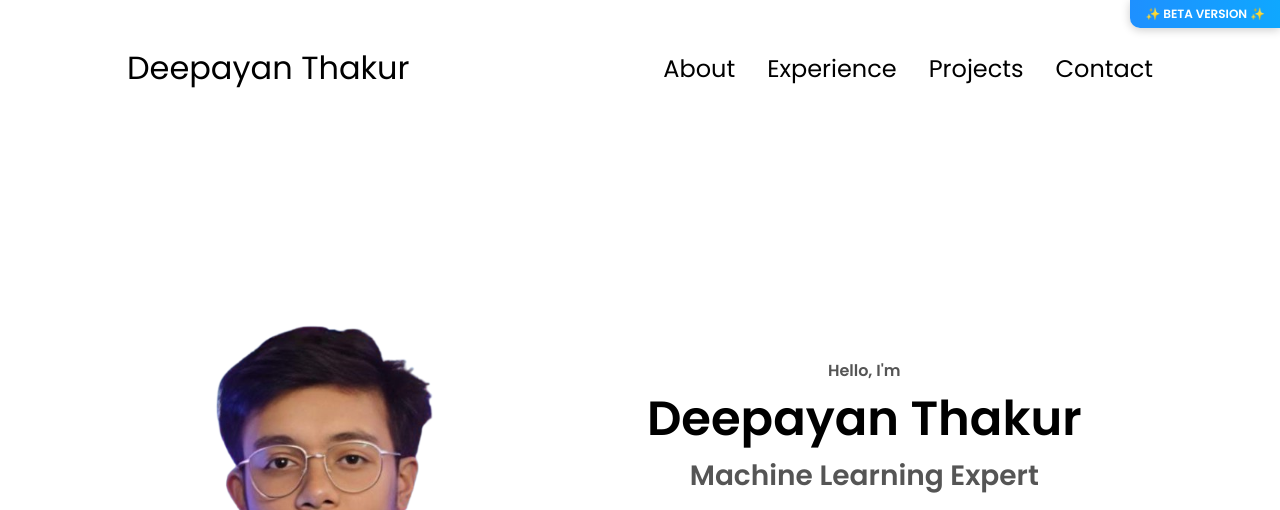
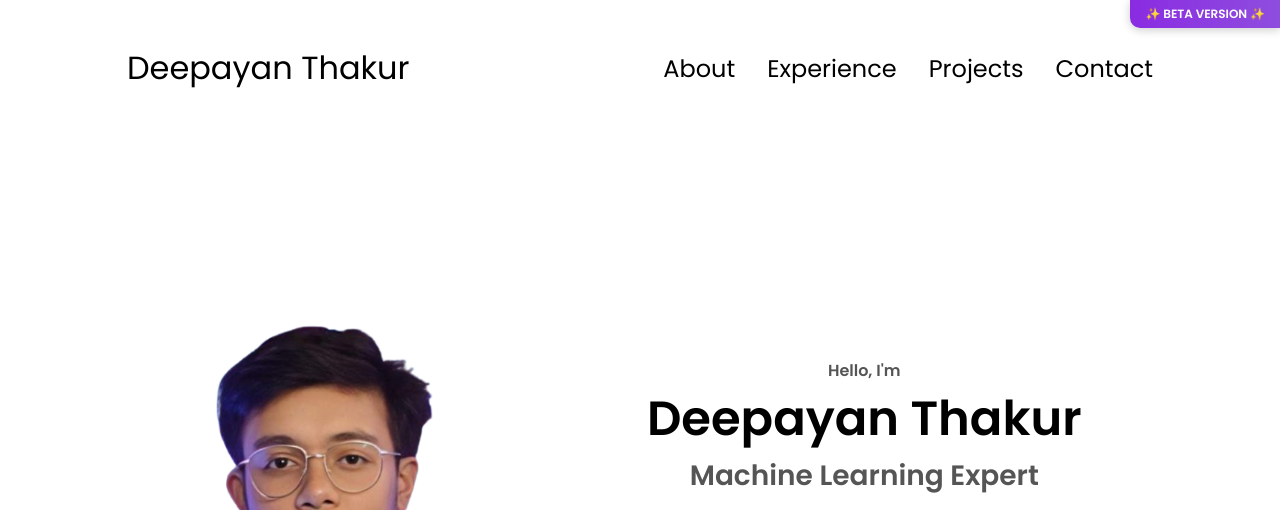
Before and after one commit to Deepayan-Thakur/deepayan-portfolio-beta, a plain HTML site: page index.html in a window 1280 px wide. Shown: the top 510 px of the page. Drawn offline with Linux system fonts and the light colour scheme.

Commit message:
Update index.html

```diff
--- a/index.html
+++ b/index.html
@@ -39,10 +39,16 @@
     </div>
   </nav>
   <section id="profile">
-    <div
-      style="position: fixed; top: 0; right: 0; background: linear-gradient(90deg, #1E90FF, #00BFFF, #1E90FF); color: white; padding: 5px 15px; font-size: 12px; z-index: 999; font-weight: bold; border-radius: 0 0 0 10px; box-shadow: 0 2px 10px rgba(0,0,0,0.2); animation: shine 2s infinite linear; background-size: 400% 100%;">
-      ✨ BETA VERSION ✨
-    </div>
+    <div style="position: fixed; top: 0; right: 0; background: linear-gradient(90deg, #8A2BE2, #9370DB, #8A2BE2); color: white; padding: 5px 15px; font-size: 12px; z-index: 999; font-weight: bold; border-radius: 0 0 0 10px; box-shadow: 0 2px 10px rgba(0,0,0,0.2); background-size: 400% 100%; animation: shine 2s infinite linear;">
+  ✨ BETA VERSION ✨
+  <style>
+    @keyframes shine {
+      0% { background-position: 0% 50%; }
+      100% { background-position: 100% 50%; }
+    }
+  </style>
+</div>
+
 
     <style>
       @keyframes shine {
```
